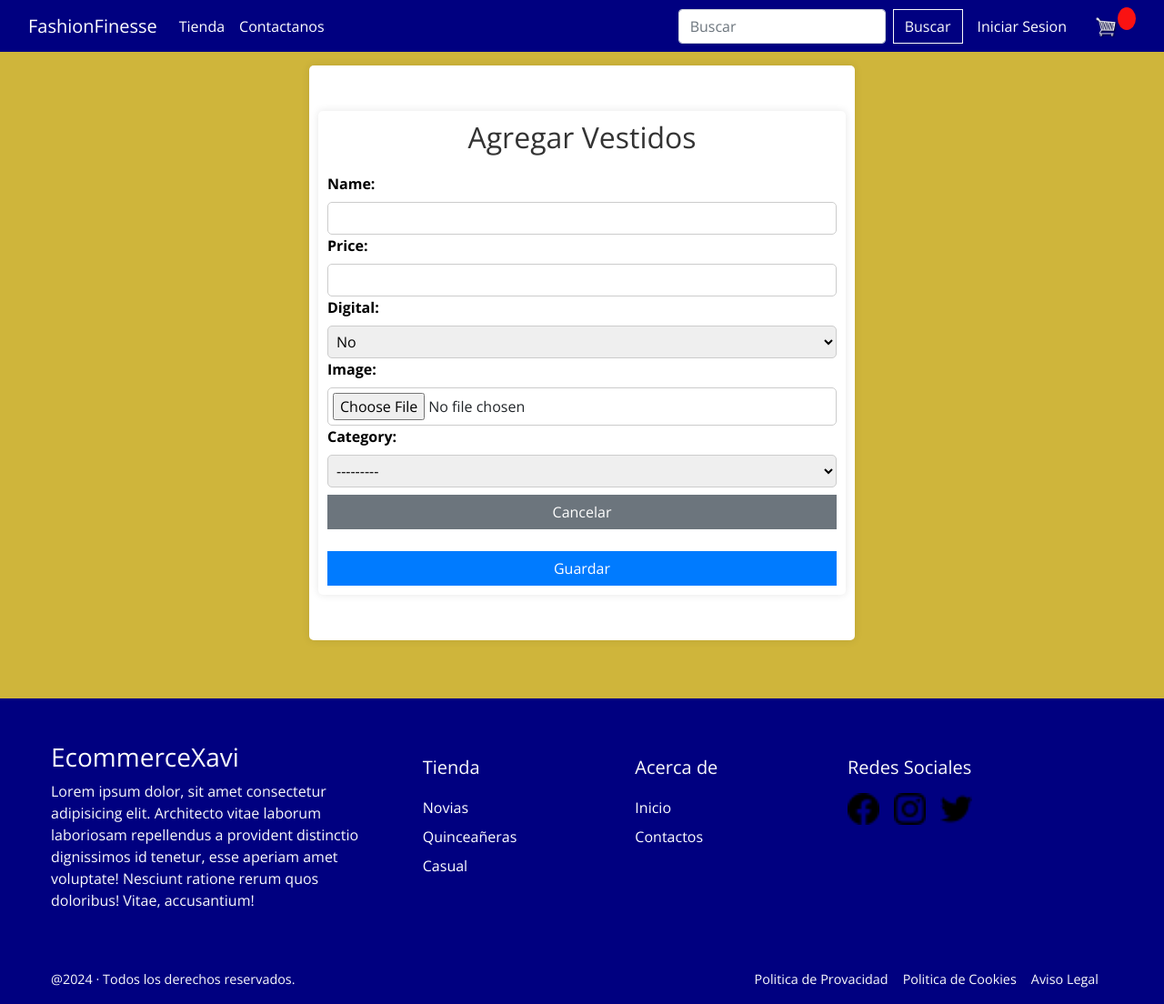
After one commit to JavierIsma05/pfmodels, a Django app: page /dashboard/ in a window 1280 px wide. The commit adds this page. Shown: the whole page at 91% size. Run offline with Django 3.2, Linux system fonts and the light colour scheme; data comes from the database, SQL or seed files in the repository; both versions use the stored data as it was after the commit; some libraries are stand-ins or nearby versions.

Commit message:
cambios 23 de febrero

```diff
--- /dev/null
+++ b/static/css/dashboard.css
@@ -0,0 +1,53 @@
+@import url('https://fonts.googleapis.com/css2?family=Open+Sans:wght@400;700&display=swap');
+*{
+    margin: 0;
+    padding: 0;
+    box-sizing: border-box;
+    font-family: 'Open Sans', sans-serif;
+}
+
+.container {
+    max-width: 600px;
+    margin: 40px auto;
+    background-color: #fff;
+    padding: 10px;
+    border-radius: 5px;
+    box-shadow: 0px 0px 10px rgba(0, 0, 0, 0.1);
+}
+
+h2 {
+    text-align: center;
+    color: #333;
+}
+
+form {
+    display: flex;
+    flex-direction: column;
+}
+
+.form-group {
+    margin-bottom: 8px;
+}
+
+label {
+    font-weight: bold;
+    color: #000000;
+}
+
+input[type="text"],
+input[type="number"],
+select[name="digital"],
+input[type="file"],
+select[name="category"],
+textarea {
+    width: 100%;
+    padding: 5px;
+    border: 1px solid #ccc;
+    border-radius: 5px;
+    font-size: 16px;
+}
+
+
+button[type="submit"]:hover {
+    background-color: #0056b3;
+}
--- a/store/forms.py
+++ b/store/forms.py
@@ -8,7 +8,10 @@ from .models import *
 from django.contrib.auth.forms import UserCreationForm
 #from django.contrib.auth.models import User
 
-
+class ProductForm(forms.ModelForm):
+    class Meta:
+        model = Product
+        fields = '__all__'
 
 class CustomUserCreationForm(UserCreationForm):
     pass
--- /dev/null
+++ b/store/templates/store/dashboard.html
@@ -0,0 +1,54 @@
+{% extends 'store/main.html' %}
+{% load static %}
+{% block content %}
+<link rel="stylesheet" href="{% static 'css/dashboard.css' %}">
+
+<div class="container">
+    <!--<div class="row">
+        <div class="col-sm-12 col-md-6 col-lg-4 col-xl-4">-->
+            <h2>Agregar Vestidos</h2>
+            <form class="formulario" action="" method="post" enctype="multipart/form-data" style="margin-top: 20px;">
+                {% csrf_token %}
+                <div class="form-group">
+                    {{ form }}
+                </div>
+                <input type="reset" value="Cancelar" class="btn btn-secondary">
+                &nbsp;
+                <input type="submit" value="Guardar" class="btn btn-primary">
+            </form>
+            <!--
+        </div>
+        <div class="col-sm-12 col-md-6 col-lg-8 col-xl-8">
+            <h2>Listado de Productos</h2>
+            <div class="table-responsive py-2">
+                <table class="table table-striped">
+                    <thead>
+                        <tr>
+                            <th>Nombre</th>
+                            <th>Precio</th>
+                            <th>Digital</th>
+                            <th>Imagen</th>
+                            <th>Categoría</th>
+                            <th colspan="2">Opciones</th>
+                        </tr>
+                    </thead>
+                    <tbody>
+                        {% for form in forms %}
+                        <tr>
+                            <td>{{form.name}}</td>
+                            <td>{{data.price}}</td>
+                            <td>{{data.digital}}</td>
+                            <td>{{data.imageURL}}</td>
+                            <td>{{data.category}}</td>
+                            <td><a href="#" class="btn btn-info">Editar</a></td>
+                            <td><a href="#" class="btn btn-danger btnEliminacion">Eliminar</a></td>
+                        </tr>
+                        {% endfor %}
+                    </tbody>
+                </table>
+            </div>
+        </div>
+        </div>-->
+</div>
+
+{% endblock content %}
--- a/store/templates/store/main.html
+++ b/store/templates/store/main.html
@@ -99,13 +99,20 @@
           </form>
           {% if user.is_authenticated %}
 
-          <a class="nav-link active text-white" aria-current="page" href="{% url 'logout' %}">Cerrar Sesion</a>
+          <div class="dropdown">
+              <a class="nav-link active text-white dropdown-toggle" data-toggle="dropdown" aria-expanded="false" href="#">
+                <img style="background-color: white;" src="{% static 'images/user.png' %}" alt="user">
+                {{user.username}}
+              </a>
+            <div class="dropdown-menu">
+              {% if user.is_superuser %}
+              <a class="dropdown-item" href="{% url 'dashboard' %}">Dashboard</a>
+              {% endif %}
+              <a class="dropdown-item" aria-current="page" href="{% url 'logout' %}">Cerrar Sesion</a>
+            </div>
 
+          </div>
 
-          <a class="nav-link active text-white" href="#">
-            <img src="{% static 'images/user.png' %}" alt="user">
-            @{{user.username}}
-          </a>
           {% else %}
           <a href="{% url 'login' %}" class="nav-link active text-white">Iniciar Sesion</a>
 
@@ -131,7 +138,6 @@
   <div class="container mt-5">
     {% block content %}
 
-      <h1>Hola javi</h1>
     {% endblock content %}
   </div>
   <br>
--- a/store/templates/store/ver_producto.html
+++ b/store/templates/store/ver_producto.html
@@ -7,8 +7,9 @@
   <div class="col-sm-6 mb-3 mb-sm-0">
     <div class="card">
       <div class="card-body">
-        <h5 class="card-title">Vestido</h5>
-        <img class="card-img-top" src="{{ product.imageURL }}" alt="Card image cap">
+        <a class="btn btn-outline-dark" href="{% url 'store' %}">&#x2190; Inicio</a>
+        <hr>
+        <img style="width: 500px; height: 425px;" class="card-img-top" src="{{ product.imageURL }}" alt="Card image cap">
       </div>
     </div>
   </div>
--- a/store/urls.py
+++ b/store/urls.py
@@ -17,5 +17,7 @@ urlpatterns = [
     # registros:
     path('register/',views.register,name='register'),
 
+    # dashboard
+    path('dashboard/',views.dashboard,name='dashboard'),
 
 ]
--- a/store/views.py
+++ b/store/views.py
@@ -4,6 +4,7 @@ from django.contrib.auth import login,authenticate
 import json
 import datetime
 from .models import *
+from .forms import *
 from .utils import cookieCart, cartData, guestOrder
 from .forms import CustomUserCreationForm
 from .models import *
@@ -21,8 +22,19 @@ def store(request):
 	context = {'products':products, 'cartItems':cartItems}
 	return render(request, 'store/store.html', context)
 
+def dashboard(request):
+	data = {
+		'form': ProductForm()
+	}
+	if request.method == 'POST':
+		formulario = ProductForm(data=request.POST,files=request.FILES)
+		if formulario.is_valid():
+			formulario.save()
+		else:
+			data["form"] = formulario
+	return render(request,'store/dashboard.html',data)
+
 def contact(request):
-
     return render(request,'store/contact.html')
 
 def cart(request):
```
Also changed, not shown: static/css/contact.css (+39 -0 lines), static/js/carrito.js (+62 -5 lines), store/templates/store/checkout.html (+39 -47 lines), store/templates/store/paginator.html (added, +46 -0 lines), db.sqlite3, static/images/lila.jpg (added), static/images/naranja.jpg (added).
